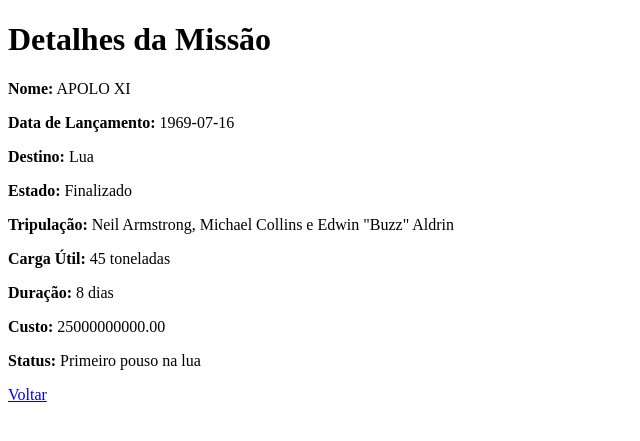
After one commit to RamonKel/Sistema-de-gerenciamento-de-expedi--o-espacial, a Flask app: page /missao/1 in a window 1280 px wide. The commit adds this page. Shown: the top 441 px of the page, without its empty margins (0-640 px from the left). Run offline with Flask 3, Linux system fonts and the light colour scheme; data comes from the database, SQL or seed files in the repository; both versions use the stored data as it was after the commit.

Commit message:
Implementação do CRUD e paginas Web

```diff
--- a/app/routes.py
+++ b/app/routes.py
@@ -33,15 +33,57 @@ def adicionar_missao():
     db.session.add(nova_missao)
     db.session.commit()
     flash('Missão adicionada com sucesso!')
-    return redirect(url_for('visualizar_missoes'))
+    return redirect(url_for('visualizar_missao'))
 
   return render_template("adicionar_missao.html")
 
-@app.route('/missao', methods=['GET', 'POST'])
+
+@app.route('/missao/editar/<int:id>', methods=['GET', 'POST'])
+def editar_missao(id):
+  missao = Missoes.query.get_or_404(id)
+  if request.method == 'POST':
+    missao.nome_missao = request.form['nome_missao']
+    missao.data_lancamento = datetime.strptime(request.form['data_lancamento'], '%Y-%m-%d').date()
+    missao.destino = request.form['destino']
+    missao.estado_missao = request.form['estado_missao']
+    missao.tripulacao = request.form['tripulacao']
+    missao.carga_util = request.form['carga_util']
+    missao.duracao_missao = request.form['duracao_missao']
+    missao.custo_missao = float(request.form['custo_missao'])
+    missao.status_missao = request.form['status_missao']
+
+    db.session.commit()
+    flash('Missão editada com sucesso!')
+    return redirect(url_for('visualizar_missao'))
+
+  return render_template("editar_missao.html", missao=missao)
+
+@app.route('/missao/deletar/<int:id>', methods=['GET', 'POST'])
+def deletar_missao(id):
+  missao = Missoes.query.get_or_404(id)
+  db.session.delete(missao)
+  db.session.commit()
+  flash('Missão deletada com sucesso!')
+  return redirect(url_for('visualizar_missao'))
+
+@app.route('/missao', methods=['GET'])
 def visualizar_missao():
-  missao = Missoes.query.order_by(Missoes.data_lancamento.desc().all())
-  return render_template('visualizar_missoes.html', missao=missao)
+    missoes = Missoes.query.order_by(Missoes.data_lancamento.desc()).all()
+    return render_template('visualizar_missao.html', missoes=missoes)
 
-@app.route('/missao/editar/<id:int>', methods=['GET', 'POST'])
-def editar_missao():
-  a = 1
+@app.route('/missao/<int:id>', methods=['GET'])
+def detalhes_missao(id):
+  missao = Missoes.query.get_or_404(id)
+  return render_template('detalhes_missao.html', missao=missao)
+
+@app.route('/missao/pesquisar', methods=['GET'])
+def pesquisar_missao():
+  data_inicial = request.args.get('data_inicial')
+  data_final = request.args.get('data_final')
+
+  missoes = Missoes.query.filter(
+    Missoes.data_lancamento >= datetime.strptime(data_inicial, '%Y-%m-%d'),
+    Missoes.data_lancamento <= datetime.strptime(data_final, '%Y-%m-%d')
+  ).order_by(Missoes.data_lancamento.desc()).all()
+
+  return render_template('visualizar_missao.html', missoes=missoes)
--- /dev/null
+++ b/app/templates/detalhes_missao.html
@@ -0,0 +1,23 @@
+<!DOCTYPE html>
+<html lang="en">
+  <head>
+    <meta charset="UTF-8" />
+    <meta http-equiv="X-UA-Compatible" content="IE=edge" />
+    <meta name="viewport" content="width=device-width, initial-scale=1.0" />
+    <title>Document</title>
+  </head>
+  <body>
+    <h1>Detalhes da Missão</h1>
+    <p><strong>Nome:</strong> {{ missao.nome_missao }}</p>
+    <p><strong>Data de Lançamento:</strong> {{ missao.data_lancamento.strftime('%Y-%m-%d') }}</p>
+    <p><strong>Destino:</strong> {{ missao.destino }}</p>
+    <p><strong>Estado:</strong> {{ missao.estado_missao }}</p>
+    <p><strong>Tripulação:</strong> {{ missao.tripulacao }}</p>
+    <p><strong>Carga Útil:</strong> {{ missao.carga_util }}</p>
+    <p><strong>Duração:</strong> {{ missao.duracao_missao }}</p>
+    <p><strong>Custo:</strong> {{ missao.custo_missao }}</p>
+    <p><strong>Status:</strong> {{ missao.status_missao }}</p>
+    <a href="{{ url_for('visualizar_missao') }}">Voltar</a>
+    </table>
+  </body>
+</html>
--- a/app/templates/index.html
+++ b/app/templates/index.html
@@ -11,7 +11,8 @@
     <nav>Menu</nav>
     <ul>
       <li>
-        <a href="/missao/adicionar">Adicionar missão</a>
+        <a href="/missao/adicionar">Adicionar missão</a><br />
+        <a href="/missao">Visualizar missão</a><br />
       </li>
     </ul>
   </body>
--- a/system.py
+++ b/system.py
@@ -2,7 +2,7 @@ from app import app
 import os
 
 if __name__== '__main__':
-  port = int(os.getenv('PORT'), '5000')
+  port = int(os.getenv('PORT', 5000))
   app.run(host='0.0.0.0', port=port)
 
 if __name__ == "__main__":
```
Also changed, not shown: app/templates/editar_missao.html (+36 -4 lines), app/templates/visualizar_missao.html (renamed from app/templates/visualizar_missoes.html, +16 -3 lines), instance/bdexpedicao.sqlite, 1 other file.
